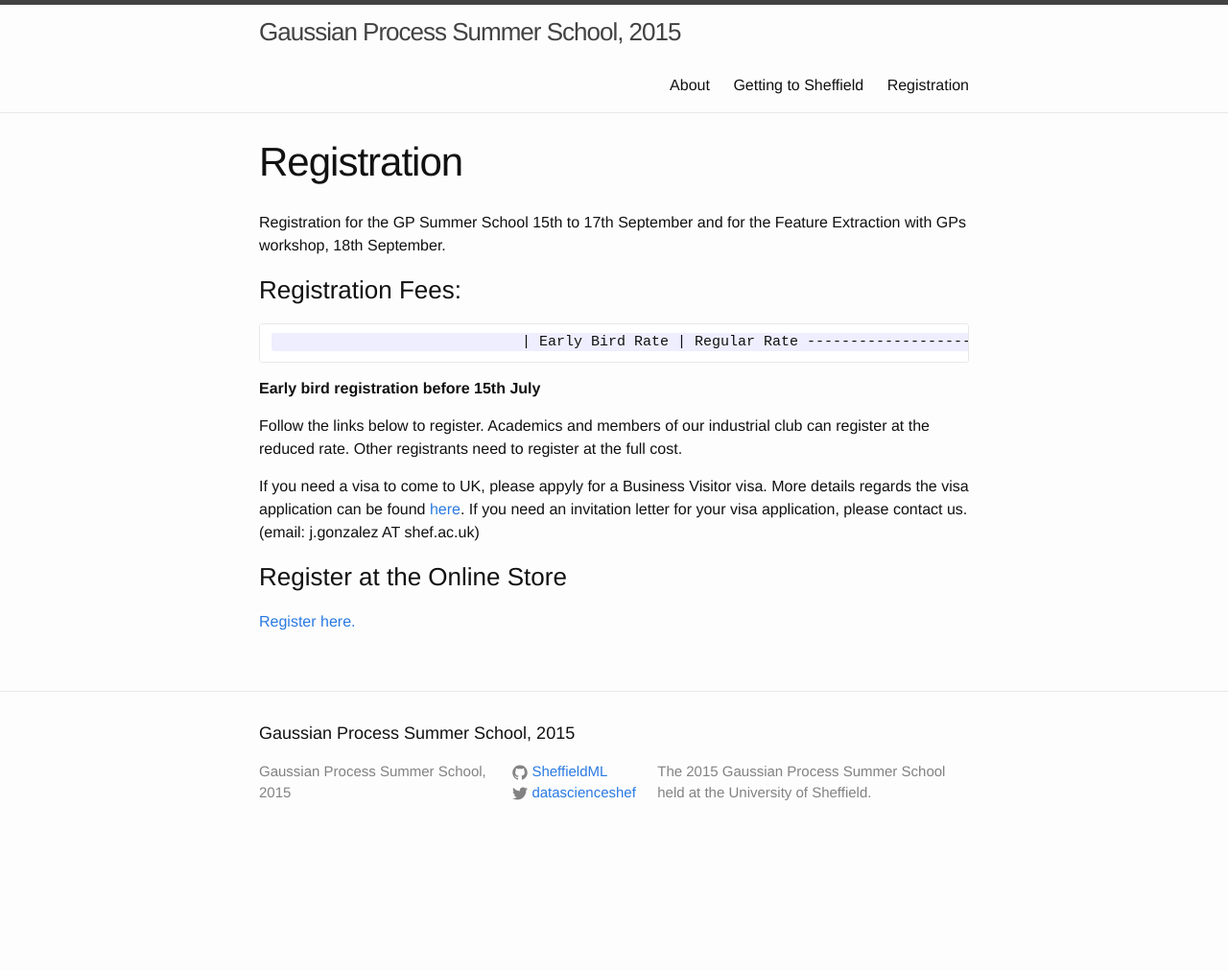
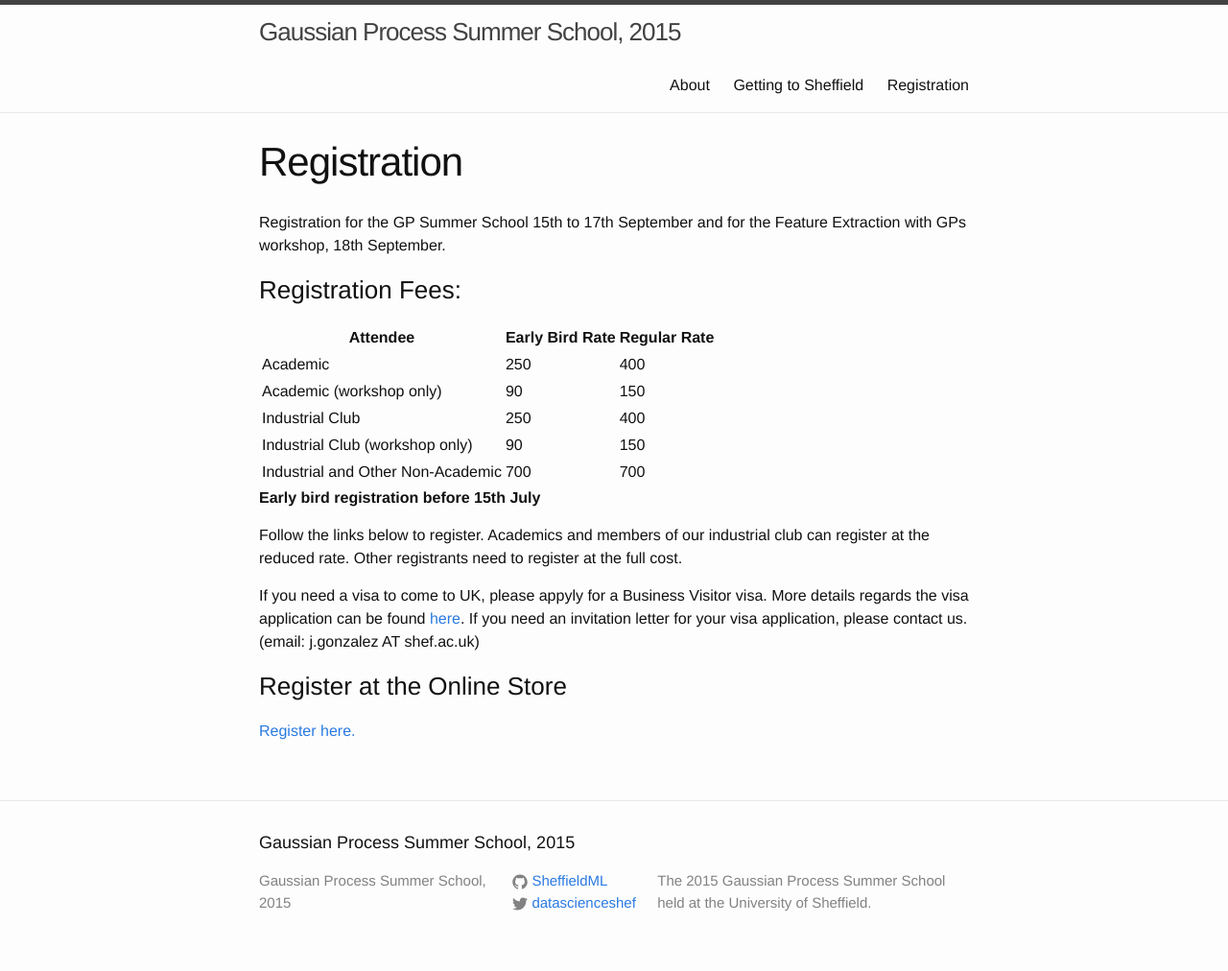
Before and after one commit to gpschool/gpss15, a Jekyll site: the page built from registration.md, in a window 1280 px wide. Shown: the whole page at 96% size. Built offline with Jekyll 4.4.1, drawn with Linux system fonts in a browser that asks for light colours; before the commit the page ends 900 px from its top, so only the background shows below that.

Commit message:
Update school with registration info.

```diff
--- a/registration.md
+++ b/registration.md
@@ -10,13 +10,13 @@ Feature Extraction with GPs workshop, 18th September.
 
 ### Registration Fees:
 
-                                 | Early Bird Rate | Regular Rate
+Attendee                                 | Early Bird Rate | Regular Rate
 ---------------------------------|-----------------|--------------
-Academic Attendees                |  250 |  400
-Academic Attendees(workshop only) |   90 |  150
-Industrial Club Attendees         |  250 |  400
-Industrial Club Attendees(workshop only) |   90 |  150
-Industrial and Other Non-Academic Attendees | 700 |  700
+Academic                 |  250 |  400
+Academic (workshop only) |   90 |  150
+Industrial Club          |  250 |  400
+Industrial Club (workshop only) |   90 |  150
+Industrial and Other Non-Academic  | 700 |  700
 
 **Early bird registration before 15th July**
 
```
